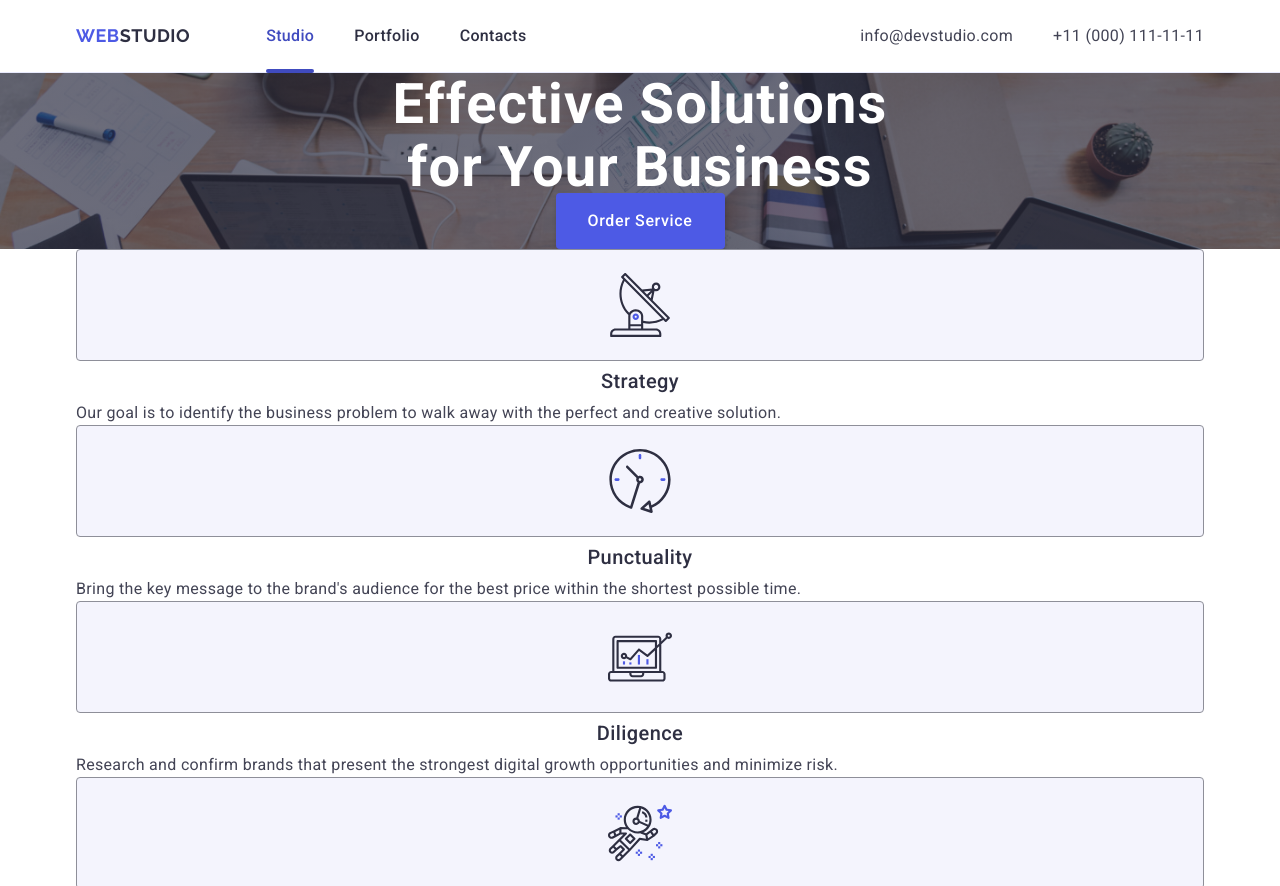
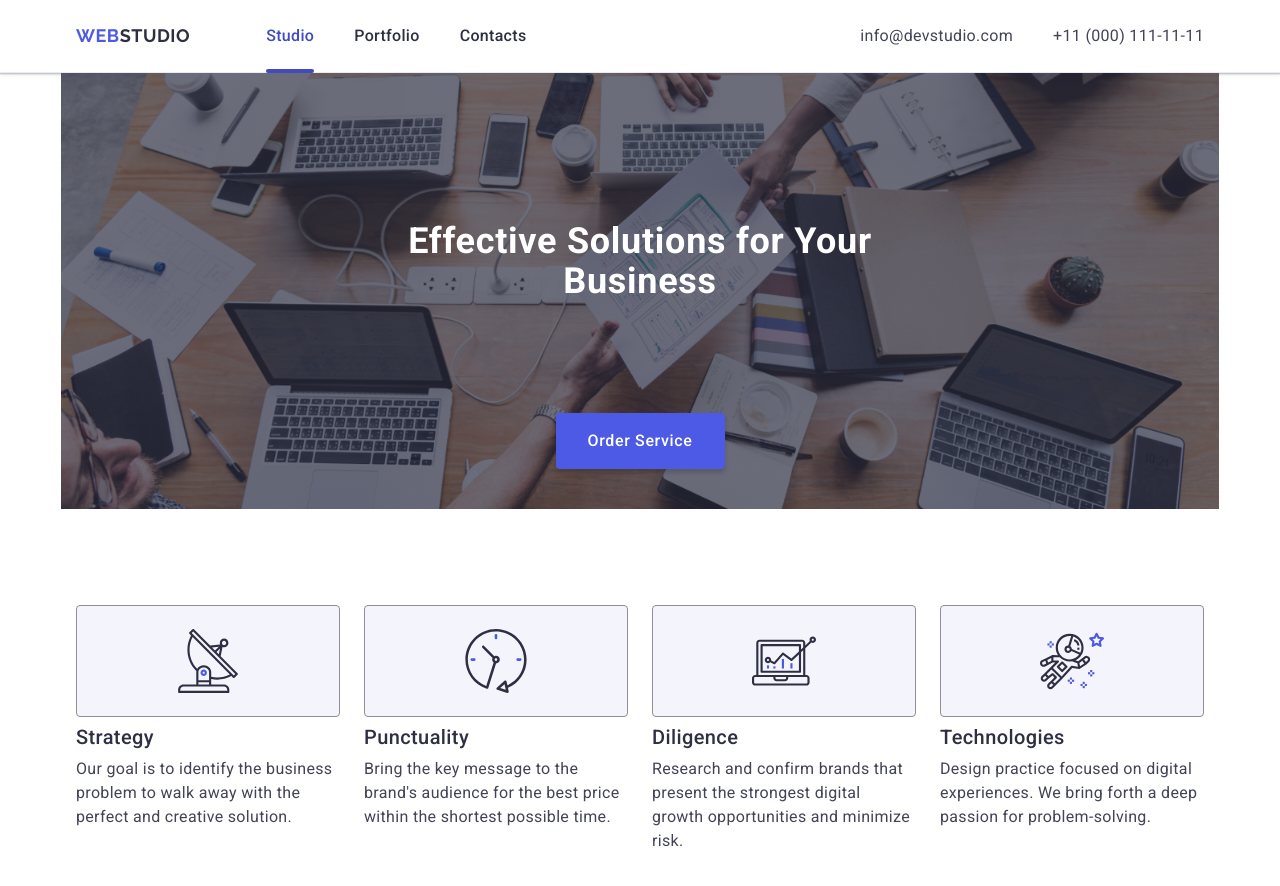
Before and after one commit to Demiter89/goit-markup-hw-06, a plain HTML site: page index.html in a window 1280 px wide. Shown: the top 886 px of the page. Drawn offline with nearby package versions, Linux system fonts and the light colour scheme; a script that the page names is missing.

Commit message:
add index file

```diff
--- a/css/styles-old.css
+++ b/css/styles-old.css
@@ -131,48 +131,7 @@ h1, h2, h3, h4, h5, h6, p{
     padding: 188px 0;
 }
 
-.main-paragrph-size{
-        max-width: 496px;
-        margin-left: auto;
-        margin-right: auto;
-        margin-bottom: 56px;
 
-
-}
-.main-paragrph-title{
-        font-size: 56px;
-        line-height: 1.07;
-        letter-spacing: 0.02em;
-        text-align: center;
-        color: #fff;
-
-}
-.button-size{
-        min-width: 169px;
-        height: 56px;
-        margin-left: auto;
-        margin-right: auto;
-        transition: background-color 250ms cubic-bezier(0.4, 0, 0.2, 1);
-
-}
-.button{
-        display: block;
-        font-weight: 500;
-        font-size: 16px;
-        line-height: 1.5;
-        letter-spacing: 0.04em;
-        color: #fff;
-        background-color: #4d5ae5;
-        cursor: pointer;
-        border-radius: 4px;
-        border: none;
-
-    }
-    .button:hover,
-    .button:focus{
-        background-color: #404bbf;
-
-    }
     /* company-description */
     .comany{
         padding: 120px 0;
--- a/css/styles.css
+++ b/css/styles.css
@@ -304,20 +304,10 @@ transition: opacity 250ms cubic-bezier(0.4, 0, 0.2, 1), visibility 250ms cubic-b
 .meniu-contacts-link-mail {
     font-weight: 500;
     font-size: 20px;
-
-    /* line-height: 24px; */
-    line-height: 1.2;
-    letter-spacing: 0.02em;
-    color: #4d5ae5;
-}
-
-.meniu-contacts-link-tel {
-    font-weight: 500;
-    font-size: 20px;
-
     line-height: 1.2;
     letter-spacing: 0.02em;
     color: #434455;
+    font-style: normal;
 }
 .meniu-addres-list {
     display: flex;
@@ -331,6 +321,12 @@ transition: opacity 250ms cubic-bezier(0.4, 0, 0.2, 1), visibility 250ms cubic-b
     padding-left: 16px;
     padding-right: 24px;
 }
+.meniu-contacts-link-mail:hover
+.meniu-contacts-link-mail:focus {
+    background-color: #4d5ae5;
+}
+
+
 
 
 @media screen and (min-width: 768px){
@@ -342,6 +338,7 @@ transition: opacity 250ms cubic-bezier(0.4, 0, 0.2, 1), visibility 250ms cubic-b
 
 
 /* main paragraf */
+
 .main-paragrph-title {
     font-weight: 700;
     font-size: 36px;
@@ -349,13 +346,13 @@ transition: opacity 250ms cubic-bezier(0.4, 0, 0.2, 1), visibility 250ms cubic-b
     letter-spacing: 0.02em;
     text-align: center;
     color: #fff;
-}
-.main-paragrph-size {
     max-width: 216px;
     height: 160px;
     margin-left: auto;
     margin-right: auto;
+    margin-bottom: 72px;
 }
+
 .button {
     display: block;
     font-weight: 500;
@@ -370,6 +367,7 @@ transition: opacity 250ms cubic-bezier(0.4, 0, 0.2, 1), visibility 250ms cubic-b
 
 
 }
+
 .button-size {
     min-width: 169px;
     height: 56px;
@@ -378,19 +376,25 @@ transition: opacity 250ms cubic-bezier(0.4, 0, 0.2, 1), visibility 250ms cubic-b
     transition: background-color 250ms cubic-bezier(0.4, 0, 0.2, 1);
 
 }
+
 .button:hover,
 .button:focus {
     background-color: #404bbf;
 
 }
 .main-paragrph {
+    max-width: 320px;
+    height: 432px;
     background-image: linear-gradient(rgba(46, 47, 66, 0.7), rgba(46, 47, 66, 0.7)), url(../images/peopleofise/mobile1x.jpg);
     margin-left: auto;
     margin-right: auto;
     background-repeat: no-repeat;
     background-position: center;
     background-size: cover;
+    padding-top:  72px;
+    padding-bottom: 72px;
 }
+
 @media (min-device-pixel-ratio: 2),(min-resolution: 192dpi),(min-resolution: 2dppx) {
     .main-paragrph {
             background-image: linear-gradient(rgba(46, 47, 66, 0.7), rgba(46, 47, 66, 0.7)), url(../images/peopleofise/mobile2x.jpg);
@@ -398,107 +402,33 @@ transition: opacity 250ms cubic-bezier(0.4, 0, 0.2, 1), visibility 250ms cubic-b
 
 }
 @media screen and (min-width: 768px) {
-    .main-paragrph-title {
-            font-weight: 700;
-            font-size: 56px;
-            line-height: 1.07;
-            letter-spacing: 0.02em;
-            text-align: center;
-            color: #fff;
-        }
 
-        .main-paragrph-size {
-            max-width: 496px;
-            height: 120px;
-            margin-left: auto;
-            margin-right: auto;
-        }
-
-        .button {
-            display: block;
-            font-weight: 500;
-            font-size: 16px;
-            line-height: 1.5;
-            letter-spacing: 0.04em;
-            color: #fff;
-            background-color: #4d5ae5;
-            border-radius: 4px;
-            border: none;
-            box-shadow: 0 4px 4px 0 rgba(0, 0, 0, 0.15);
-
-
-        }
-
-        .button-size {
-            min-width: 169px;
-            height: 56px;
-            margin-left: auto;
-            margin-right: auto;
-            transition: background-color 250ms cubic-bezier(0.4, 0, 0.2, 1);
-
-        }
-
-        .button:hover,
-        .button:focus {
-            background-color: #404bbf;
-
-        }
 .main-paragrph {
     background-image: linear-gradient(rgba(46, 47, 66, 0.7), rgba(46, 47, 66, 0.7)), url(../images/peopleofise/tablet1x.jpg);
+    max-width: 768px;
+    height: 436px;
+    padding-top: 112px;
+    padding-bottom: 112px;
 }
+.main-paragrph-title {
+     max-width: 496px;
+     height: 120px;
+     margin-top: 36px;
+ }
 @media (min-device-pixel-ratio: 2),
 (min-resolution: 192dpi),
 (min-resolution: 2dppx) {
     .main-paragrph {
         background-image: linear-gradient(rgba(46, 47, 66, 0.7), rgba(46, 47, 66, 0.7)), url(../images/peopleofise/tablet2x.jpg);
     }
+
 }
 }
 @media screen and (min-width: 1158px) {
-    .main-paragrph-title {
-            font-weight: 700;
-            line-height: 1.12;
-            letter-spacing: 0.02em;
-            text-align: center;
-            color: #fff;
-        }
 
-        .main-paragrph-size {
-            margin-left: auto;
-            margin-right: auto;
-        }
-
-        .button {
-            display: block;
-            font-weight: 500;
-            font-size: 16px;
-            line-height: 1.5;
-            letter-spacing: 0.04em;
-            color: #fff;
-            background-color: #4d5ae5;
-            border-radius: 4px;
-            border: none;
-            box-shadow: 0 4px 4px 0 rgba(0, 0, 0, 0.15);
-
-
-        }
-
-        .button-size {
-            min-width: 169px;
-            height: 56px;
-            margin-left: auto;
-            margin-right: auto;
-            transition: background-color 250ms cubic-bezier(0.4, 0, 0.2, 1);
-
-        }
-
-        .button:hover,
-        .button:focus {
-            background-color: #404bbf;
-
-        }
     .main-paragrph {
         background-image: linear-gradient(rgba(46, 47, 66, 0.7), rgba(46, 47, 66, 0.7)), url(../images/peopleofise/BI11581x.jpg);
+        max-width: 1158px;
     }
 
     @media (min-device-pixel-ratio: 2),
@@ -529,10 +459,30 @@ display: none;
         letter-spacing: 0.02em;
         color: #434455;
 }
+.company-description-items {
+    display: flex;
+    flex-direction: column;
+    row-gap: 72px;
+}
+.comany{
+    padding-top: 96px;
+    padding-bottom: 96px;
+}
 @media screen and (min-width: 768px){
     .ikons-description{
         display: none;
     }
+.company-description-items {
+    flex-direction: row;
+    flex-wrap: wrap;
+    column-gap: 24px;
+}
+.company-description-list {
+    width: calc((100% - 24px)/2);
+}
+.company-description-sub-items{
+    text-align: left;
+}
 }
 
 @media screen and (min-width: 1158px){
@@ -546,4 +496,7 @@ display: none;
         margin-bottom: 8px;
         border: 1px solid #8e8f99;
     }
+    .company-description-list{
+        width: calc((100% - 72px)/4);
+    }
 }
--- a/index.html
+++ b/index.html
@@ -57,7 +57,7 @@
                     <ul class="meniu-addres-list">
                         <li class="meniu-adres-items"><a class="meniu-contacts-link-mail" href="mailto:info@devstudio.com">info@devstudio.com</a>
                         </li>
-                        <li class="meniu-adres-items"><a class="meniu-contacts-link-tel" href="tel:+110001111111">+11 (000) 111-11-11</a></li>
+                        <li class="meniu-adres-items"><a class="meniu-contacts-link-mail" href="tel:+110001111111">+11 (000) 111-11-11</a></li>
                     </ul>
                 </address>
                 <ul class="team-contakts">
@@ -100,7 +100,7 @@
         <!-- section 1 -->
         <section class="main-paragrph">
             <div class="container-main-paragrph">
-                <h1 class="main-paragrph-title main-paragrph-size">Effective Solutions
+                <h1 class="main-paragrph-title">Effective Solutions
                     for Your Business</h1>
                     <button class="button button-size" type="button" data-modal-open>Order Service</button>
             </div>
```
